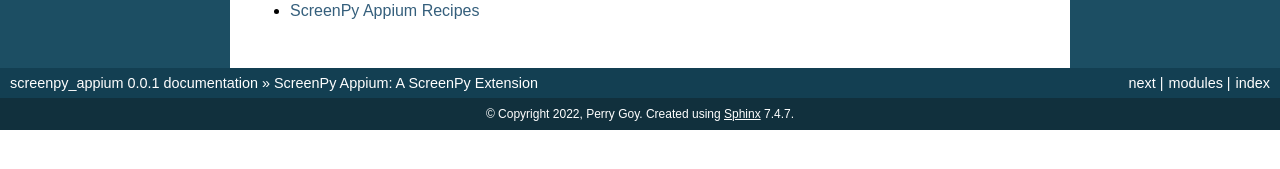
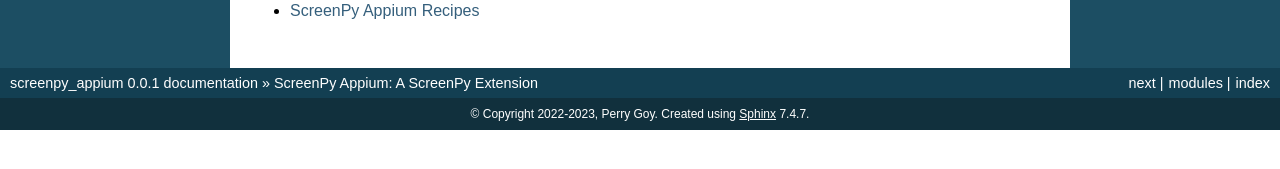
Before and after one commit to ScreenPyHQ/screenpy_appium, a Sphinx documentation site: the page built from docs/index.rst, in a window 1280 px wide. Shown: the part 390-559 px from the top of the page. Built offline with Sphinx 7.4.7, drawn with Linux system fonts in a browser that asks for light colours.

Commit message:
update copyright; happy new year!

```diff
--- a/docs/conf.py
+++ b/docs/conf.py
@@ -25,7 +25,7 @@
 # -- Project information -----------------------------------------------------
 
 project = 'screenpy_appium'
-copyright = '2022, Perry Goy'
+copyright = '2022-2023, Perry Goy'
 author = 'Perry Goy'
 
 # The full version, including alpha/beta/rc tags
--- a/screenpy_appium/__version__.py
+++ b/screenpy_appium/__version__.py
@@ -26,4 +26,4 @@
 __author__ = "Perry Goy"
 __author_email__ = "perry.goy@gmail.com"
 __license__ = "MIT"
-__copyright__ = "Copyright (c) 2022-2022 Perry Goy"
+__copyright__ = "Copyright (c) 2022-2023, Perry Goy"
```
Also changed, not shown: 1 other file.
